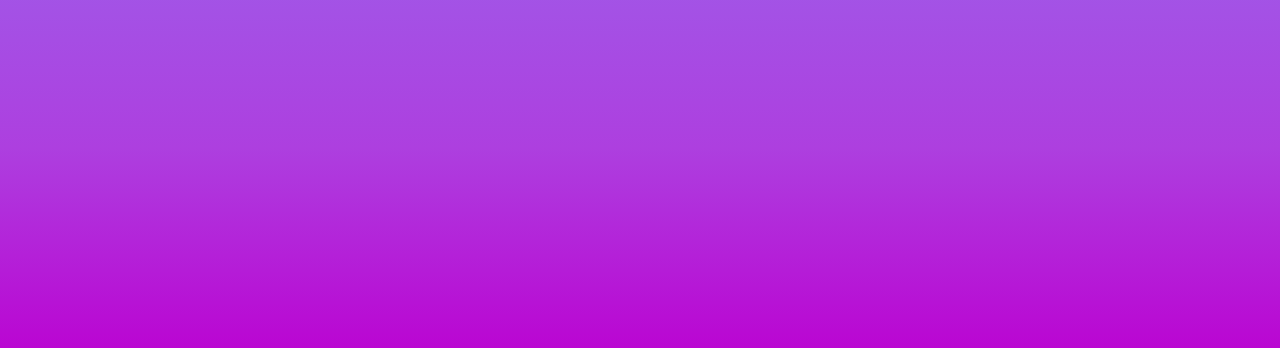
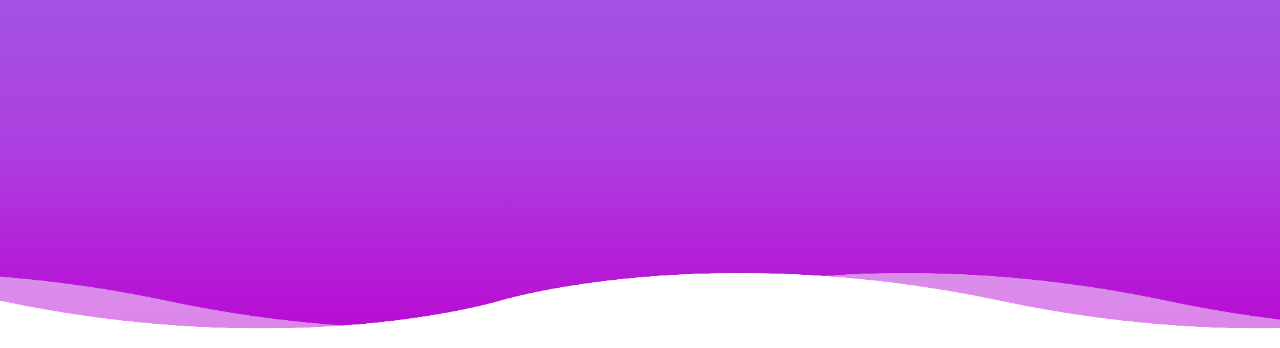
Before and after one commit to coder-tanvir/ThreeDots, a plain HTML site: page index.html in a window 1280 px wide. Shown: the part 452-800 px from the top of the page. Drawn offline with nearby package versions, Linux system fonts and the light colour scheme.

Commit message:
added home section wave and circular animation

```diff
--- a/css/style.css
+++ b/css/style.css
@@ -82,6 +82,7 @@ header i{
     justify-content: center;
     margin:auto;
     padding: 0 1rem;
+    position:relative;
     overflow:hidden !important;
 
 }
@@ -99,8 +100,56 @@ header i{
     text-shadow: 0 0.3 0.5 rgba(0,0,0,0.3);
 }
 
+.home .wave{
+    position:absolute;
+    bottom:-.5rem;
+    left:0;
+    height:8rem;
+    width:100%;
+    background: url('../images/wave.png');
+    background-size:100rem 8rem;
+    background-repeat: repeat-x;
+    animation:waves 10s linear infinite;
+}
+
+.home .wave2{
+   animation-direction:reverse;
+   opacity:0.2;
+}
+
+.home .wave3{
+    animation-duration: 3s;
+    opacity:0.5;
+}
+
+@keyframes waves{
+    0%{
+        background-position-x:0;
+    }
+    100%{
+        background-position-x:100rem;
+    }
+}
+
+.home .fa-braille{
+    position:absolute;
+    font-size:25rem;
+    opacity:.15;
+    color:aquamarine;
+    animation: rotate 10s linear infinite;
+}
+
+.home .nut1{
+    top:10%;
+    left:-10rem;
+
+}
 
 
+
+@keyframes rotate {
+    100%{transform:rotate(360deg)}
+}
 /***********************Media Queries***********************/
 @media (max-width:750px){
     html{
--- a/index.html
+++ b/index.html
@@ -33,6 +33,11 @@
     <section id="home" class="home">
         <h1>Web development & design services</h1>
         <h2>Your vision our expertise</h2>
+        <div class="wave wave1"></div>
+        <div class="wave wave2"></div>
+        <div class="wave wave3"></div>
+        <div class="fa-solid fa-braille nut1"></div>
+
     </section>
     <!--Home section ends-->
     <!--Script tags-->
```
Also changed, not shown: images/wave.png (added).
